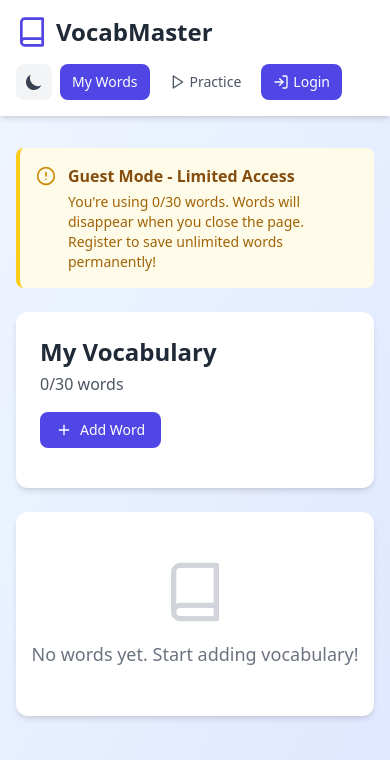
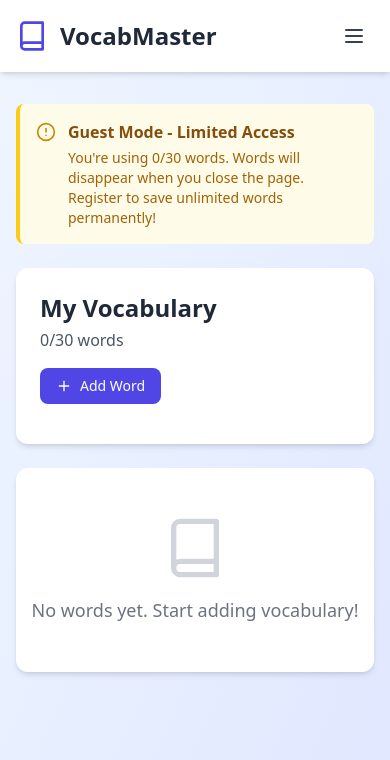
Before and after one commit to sergokhmaladze/vocab-master, a React (Create React App) app: page / in a window 390 px wide. Shown: the top 760 px of the page. Built offline with nearby package versions, Linux system fonts and the light colour scheme.

Commit message:
adding about and contact page, also optimize header for mobile

```diff
--- a/src/App.jsx
+++ b/src/App.jsx
@@ -11,6 +11,10 @@ import {
   X,
   Check,
   AlertCircle,
+  Zap,
+  Menu,
+  Infinity,
+  FolderOpen,
 } from 'lucide-react';
 import { supabase } from './supabaseClient';
 
@@ -529,6 +533,10 @@ const VocabApp = () => {
         {currentView === 'auth' && <AuthView setCurrentView={setCurrentView} />}
 
         {currentView === 'subscription' && <SubscriptionView />}
+
+        {currentView === 'about' && <AboutView />}
+
+        {currentView === 'contact' && <ContactView />}
       </main>
     </div>
   );
@@ -537,16 +545,27 @@ const VocabApp = () => {
 // Header Component
 const Header = ({ currentView, setCurrentView, darkMode, setDarkMode }) => {
   const { user, logout } = useAuth();
+  const [mobileMenuOpen, setMobileMenuOpen] = useState(false);
+
+  const navItems = [
+    { name: 'My Words', view: 'words' },
+    { name: 'Practice', view: 'practice', icon: <Play className="w-4 h-4" /> },
+    ...(user?.isSubscribed ? [{ name: 'Catalogs', view: 'catalogs' }] : []),
+    ...(user?.isSubscribed ? [{ name: 'Account', view: 'subscription' }] : []),
+    { name: 'About', view: 'about' },
+    { name: 'Contact', view: 'contact' },
+  ];
 
   return (
     <header
       className={`shadow-md transition-colors duration-300 ${
         darkMode ? 'bg-gray-800' : 'bg-white'
-      }`}
+      } sticky top-0 z-40`}
     >
       <div className="container mx-auto px-4 py-4 max-w-6xl">
-        <div className="flex items-center justify-between flex-wrap gap-4">
-          <div className="flex items-center space-x-2">
+        <div className="flex items-center justify-between">
+          {/* Logo */}
+          <div className="flex items-center space-x-3">
             <Book
               className={`w-8 h-8 ${
                 darkMode ? 'text-indigo-400' : 'text-indigo-600'
@@ -559,21 +578,38 @@ const Header = ({ currentView, setCurrentView, darkMode, setDarkMode }) => {
             >
               VocabMaster
             </h1>
-            {user && user.isSubscribed && (
+            {user?.isSubscribed && (
               <Crown className="w-5 h-5 text-yellow-500" />
             )}
           </div>
 
-          <nav className="flex items-center space-x-2 md:space-x-4 flex-wrap">
-            {/* Dark Mode Toggle */}
+          {/* Desktop Menu */}
+          <nav className="hidden md:flex items-center space-x-2">
+            {navItems.map((item) => (
+              <button
+                key={item.view}
+                onClick={() => setCurrentView(item.view)}
+                className={`px-4 py-2 rounded-lg transition text-sm font-medium flex items-center space-x-1 ${
+                  currentView === item.view
+                    ? 'bg-indigo-600 text-white'
+                    : darkMode
+                    ? 'text-gray-300 hover:bg-gray-700'
+                    : 'text-gray-600 hover:bg-gray-100'
+                }`}
+              >
+                {item.icon && item.icon}
+                <span>{item.name}</span>
+              </button>
+            ))}
+
+            {/* Dark Mode + Auth */}
             <button
               onClick={() => setDarkMode(!darkMode)}
               className={`p-2 rounded-lg transition ${
                 darkMode
-                  ? 'bg-gray-700 text-yellow-400 hover:bg-gray-600'
-                  : 'bg-gray-100 text-gray-700 hover:bg-gray-200'
+                  ? 'bg-gray-700 text-yellow-400'
+                  : 'bg-gray-100 text-gray-700'
               }`}
-              title={darkMode ? 'Switch to Light Mode' : 'Switch to Dark Mode'}
             >
               {darkMode ? (
                 <svg
@@ -594,94 +630,141 @@ const Header = ({ currentView, setCurrentView, darkMode, setDarkMode }) => {
               )}
             </button>
 
-            <button
-              onClick={() => setCurrentView('words')}
-              className={`px-3 md:px-4 py-2 rounded-lg transition text-sm md:text-base ${
-                currentView === 'words'
-                  ? 'bg-indigo-600 text-white'
-                  : darkMode
-                  ? 'text-gray-300 hover:bg-gray-700'
-                  : 'text-gray-600 hover:bg-gray-100'
-              }`}
-            >
-              My Words
-            </button>
-
-            {user && user.isSubscribed && (
-              <button
-                onClick={() => setCurrentView('catalogs')}
-                className={`px-3 md:px-4 py-2 rounded-lg transition text-sm md:text-base ${
-                  currentView === 'catalogs'
-                    ? 'bg-indigo-600 text-white'
-                    : 'text-gray-600 hover:bg-gray-100'
-                }`}
-              >
-                Catalogs
-              </button>
-            )}
-
-            {user && user.isSubscribed && (
-              <button
-                onClick={() => setCurrentView('subscription')}
-                className={`px-3 md:px-4 py-2 rounded-lg transition text-sm md:text-base ${
-                  currentView === 'subscription'
-                    ? 'bg-indigo-600 text-white'
-                    : darkMode
-                    ? 'text-gray-300 hover:bg-gray-700'
-                    : 'text-gray-600 hover:bg-gray-100'
-                }`}
-              >
-                Account
-              </button>
-            )}
-
-            <button
-              onClick={() => setCurrentView('practice')}
-              className={`px-3 md:px-4 py-2 rounded-lg transition text-sm md:text-base flex items-center ${
-                currentView === 'practice'
-                  ? 'bg-indigo-600 text-white'
-                  : 'text-gray-600 hover:bg-gray-100'
-              }`}
-            >
-              <Play className="w-4 h-4 md:w-5 md:h-5 mr-1" />
-              Practice
-            </button>
-
             {user ? (
-              <div className="flex items-center space-x-2 md:space-x-3">
-                <span
-                  className={`text-xs md:text-sm hidden sm:inline ${
-                    darkMode ? 'text-gray-300' : 'text-gray-600'
-                  }`}
-                >
-                  {user.email}
-                </span>
+              <div className="flex items-center space-x-3">
                 {!user.isSubscribed && (
                   <button
                     onClick={() => setCurrentView('subscription')}
-                    className="px-3 md:px-4 py-2 bg-yellow-500 text-white rounded-lg hover:bg-yellow-600 transition text-sm md:text-base"
+                    className="px-5 py-2 bg-yellow-500 text-white rounded-lg hover:bg-yellow-600 font-bold"
                   >
                     Upgrade
                   </button>
                 )}
                 <button
                   onClick={logout}
-                  className="p-2 bg-gray-200 text-gray-700 rounded-lg hover:bg-gray-300 transition"
+                  className="p-2 bg-gray-200 text-gray-700 rounded-lg hover:bg-gray-300"
                 >
-                  <LogOut className="w-4 h-4 md:w-5 md:h-5" />
+                  <LogOut className="w-5 h-5" />
                 </button>
               </div>
             ) : (
               <button
                 onClick={() => setCurrentView('auth')}
-                className="px-3 md:px-4 py-2 bg-indigo-600 text-white rounded-lg hover:bg-indigo-700 transition text-sm md:text-base flex items-center"
+                className="px-5 py-2 bg-indigo-600 text-white rounded-lg hover:bg-indigo-700 flex items-center space-x-2 font-medium"
               >
-                <LogIn className="w-4 h-4 md:w-5 md:h-5 mr-1" />
-                Login
+                <LogIn className="w-5 h-5" />
+                <span>Login</span>
               </button>
             )}
           </nav>
+
+          {/* Mobile Menu Button */}
+          <button
+            onClick={() => setMobileMenuOpen(!mobileMenuOpen)}
+            className={`md:hidden p-2 rounded-lg ${
+              darkMode ? 'text-gray-300' : 'text-gray-700'
+            }`}
+          >
+            {mobileMenuOpen ? (
+              <X className="w-6 h-6" />
+            ) : (
+              <svg
+                className="w-6 h-6"
+                fill="none"
+                stroke="currentColor"
+                viewBox="0 0 24 24"
+              >
+                <path
+                  strokeLinecap="round"
+                  strokeLinejoin="round"
+                  strokeWidth={2}
+                  d="M4 6h16M4 12h16M4 18h16"
+                />
+              </svg>
+            )}
+          </button>
         </div>
+
+        {/* Mobile Dropdown Menu */}
+        {mobileMenuOpen && (
+          <div
+            className={`md:hidden mt-4 pb-4 border-t ${
+              darkMode ? 'border-gray-700' : 'border-gray-200'
+            }`}
+          >
+            <nav className="flex flex-col space-y-2 mt-4">
+              {navItems.map((item) => (
+                <button
+                  key={item.view}
+                  onClick={() => {
+                    setCurrentView(item.view);
+                    setMobileMenuOpen(false);
+                  }}
+                  className={`px-4 py-3 rounded-lg text-left flex items-center space-x-2 ${
+                    currentView === item.view
+                      ? 'bg-indigo-600 text-white'
+                      : darkMode
+                      ? 'text-gray-300 hover:bg-gray-700'
+                      : 'text-gray-700 hover:bg-gray-100'
+                  }`}
+                >
+                  {item.icon && item.icon}
+                  <span className="font-medium">{item.name}</span>
+                </button>
+              ))}
+
+              {/* Mobile Auth Section */}
+              <div className="pt-4 border-t border-gray-300 mt-4">
+                <div className="flex items-center justify-between px-4 py-3">
+                  <span className="text-sm text-gray-600">Dark Mode</span>
+                  <button
+                    onClick={() => setDarkMode(!darkMode)}
+                    className={`p-2 rounded-lg ${
+                      darkMode ? 'bg-gray-700 text-yellow-400' : 'bg-gray-200'
+                    }`}
+                  >
+                    {darkMode ? 'Sun' : 'Moon'}
+                  </button>
+                </div>
+
+                {user ? (
+                  <>
+                    {!user.isSubscribed && (
+                      <button
+                        onClick={() => {
+                          setCurrentView('subscription');
+                          setMobileMenuOpen(false);
+                        }}
+                        className="w-full px-4 py-3 bg-yellow-500 text-white rounded-lg font-bold text-left mt-2"
+                      >
+                        Upgrade to Premium
+                      </button>
+                    )}
+                    <button
+                      onClick={() => {
+                        logout();
+                        setMobileMenuOpen(false);
+                      }}
+                      className="w-full px-4 py-3 text-red-600 font-medium text-left mt-2"
+                    >
+                      Logout
+                    </button>
+                  </>
+                ) : (
+                  <button
+                    onClick={() => {
+                      setCurrentView('auth');
+                      setMobileMenuOpen(false);
+                    }}
+                    className="w-full px-4 py-3 bg-indigo-600 text-white rounded-lg font-bold text-left mt-2"
+                  >
+                    Login / Register
+                  </button>
+                )}
+              </div>
+            </nav>
+          </div>
+        )}
       </div>
     </header>
   );
@@ -1630,7 +1713,7 @@ const AuthView = ({ setCurrentView }) => {
 };
 
 // Subscription View
-// Subscription View – სრულიად ახალი, სწრაფი, მომუშავე
+
 const SubscriptionView = () => {
   const { user, subscribe } = useAuth();
   const [selectedPlan, setSelectedPlan] = useState(null);
@@ -1875,6 +1958,110 @@ const SubscriptionView = () => {
   );
 };
 
+// About View — მობილურზე ლამაზი
+const AboutView = () => {
+  return (
+    <div className="min-h-screen bg-gradient-to-b from-indigo-50 via-purple-50 to-pink-50 px-6 py-12">
+      <div className="max-w-6xl mx-auto text-center">
+        {/* Title */}
+        <div className="mb-16">
+          <Book className="w-16 h-16 md:w-20 md:h-20 text-indigo-600 mx-auto mb-6" />
+          <h1 className="text-4xl md:text-6xl font-bold text-gray-800 mb-6 leading-tight">
+            About VocabMaster
+          </h1>
+          <p className="text-lg md:text-xl text-gray-700 max-w-3xl mx-auto leading-relaxed">
+            A simple, powerful, and beautiful tool to help you master English
+            vocabulary with Georgian translations — fast and effectively.
+          </p>
+        </div>
+
+        {/* Colorful Feature Cards */}
+        <div className="grid grid-cols-1 md:grid-cols-3 gap-8 max-w-5xl mx-auto">
+          {/* Card 1 */}
+          <div className="bg-gradient-to-br from-purple-500 to-pink-500 rounded-3xl p-8 text-white shadow-2xl transform hover:scale-105 transition duration-300">
+            <div className="w-16 h-16 bg-white bg-opacity-20 rounded-full flex items-center justify-center mx-auto mb-6">
+              <Infinity className="w-10 h-10" />
+            </div>
+            <h3 className="text-2xl md:text-3xl font-bold mb-4">
+              Unlimited Words
+            </h3>
+            <p className="text-lg opacity-95">
+              Save as many words as you want with Premium
+            </p>
+          </div>
+
+          {/* Card 2 */}
+          <div className="bg-gradient-to-br from-indigo-500 to-blue-500 rounded-3xl p-8 text-white shadow-2xl transform hover:scale-105 transition duration-300">
+            <div className="w-16 h-16 bg-white bg-opacity-20 rounded-full flex items-center justify-center mx-auto mb-6">
+              <Zap className="w-10 h-10" />
+            </div>
+            <h3 className="text-2xl md:text-3xl font-bold mb-4">
+              Smart Practice
+            </h3>
+            <p className="text-lg opacity-95">
+              Test yourself with instant feedback
+            </p>
+          </div>
+
+          {/* Card 3 */}
+          <div className="bg-gradient-to-br from-green-500 to-emerald-500 rounded-3xl p-8 text-white shadow-2xl transform hover:scale-105 transition duration-300">
+            <div className="w-16 h-16 bg-white bg-opacity-20 rounded-full flex items-center justify-center mx-auto mb-6">
+              <FolderOpen className="w-10 h-10" />
+            </div>
+            <h3 className="text-2xl md:text-3xl font-bold mb-4">
+              Organized Catalogs
+            </h3>
+            <p className="text-lg opacity-95">Group words by topic or level</p>
+          </div>
+        </div>
+
+        {/* Footer */}
+        <p className="mt-20 text-xl text-gray-700">
+          Made with <span className="text-red-500 text-3xl">❤</span> in Georgia
+          <span className="text-gray-500"> • For learners, by a learner</span>
+        </p>
+      </div>
+    </div>
+  );
+};
+
+// Contact View — მობილურზე იდეალური
+const ContactView = () => {
+  return (
+    <div className="min-h-screen bg-gradient-to-b from-purple-50 to-pink-50 px-6 py-20">
+      <div className="max-w-2xl mx-auto text-center">
+        <h1 className="text-5xl md:text-6xl font-bold text-gray-800 mb-8">
+          Contact Us
+        </h1>
+
+        <p className="text-xl md:text-2xl text-gray-700 mb-16 leading-relaxed">
+          Have a question, suggestion, or just want to say hello?
+          <br className="hidden md:block" />
+          We'd love to hear from you!
+        </p>
+
+        <div className="bg-white rounded-3xl shadow-2xl p-12">
+          <a
+            href="mailto:support@vocabmaster.app"
+            className="block text-2xl md:text-3xl lg:text-4xl font-bold text-indigo-600 hover:text-indigo-700 transition
+                       break-all tracking-tight leading-tight  decoration-4 underline-offset-8"
+          >
+            sergo.khmaladze@gmail.com
+          </a>
+
+          <p className="text-gray-600 mt-8 text-lg">
+            We usually reply within a few hours
+          </p>
+        </div>
+
+        <p className="text-gray-500 mt-16 text-sm">
+          Made with <span className="text-red-500">❤</span> in Georgia
+        </p>
+      </div>
+    </div>
+  );
+};
+
 export default function App() {
   return (
     <AuthProvider>
```
